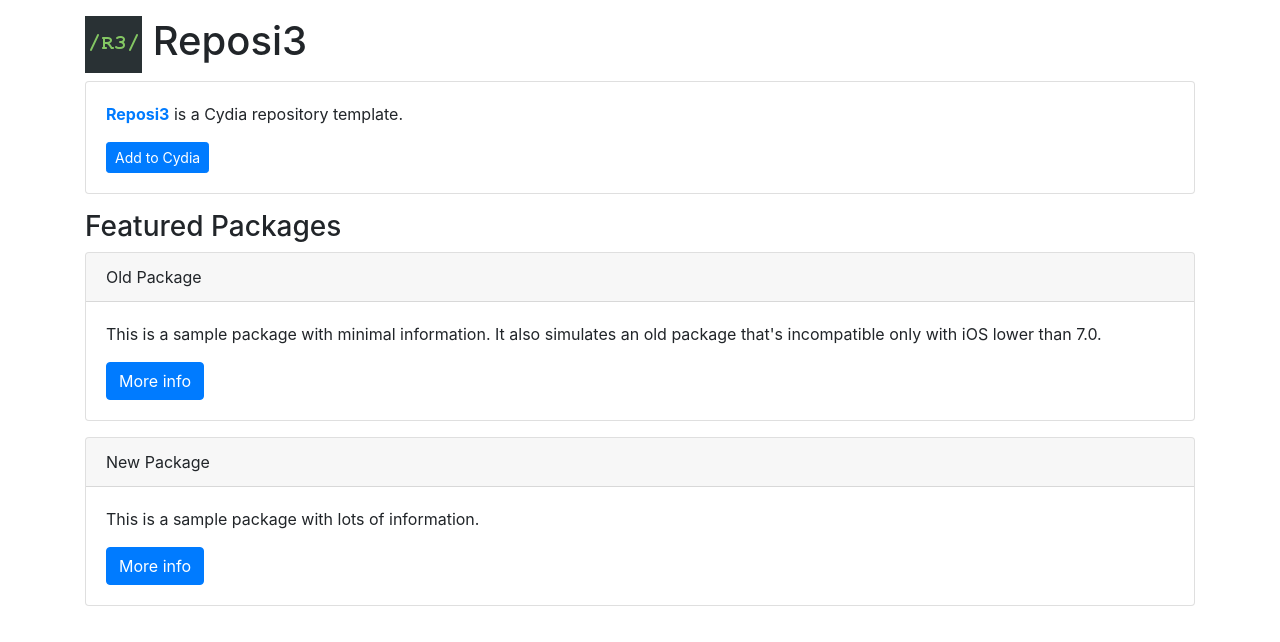
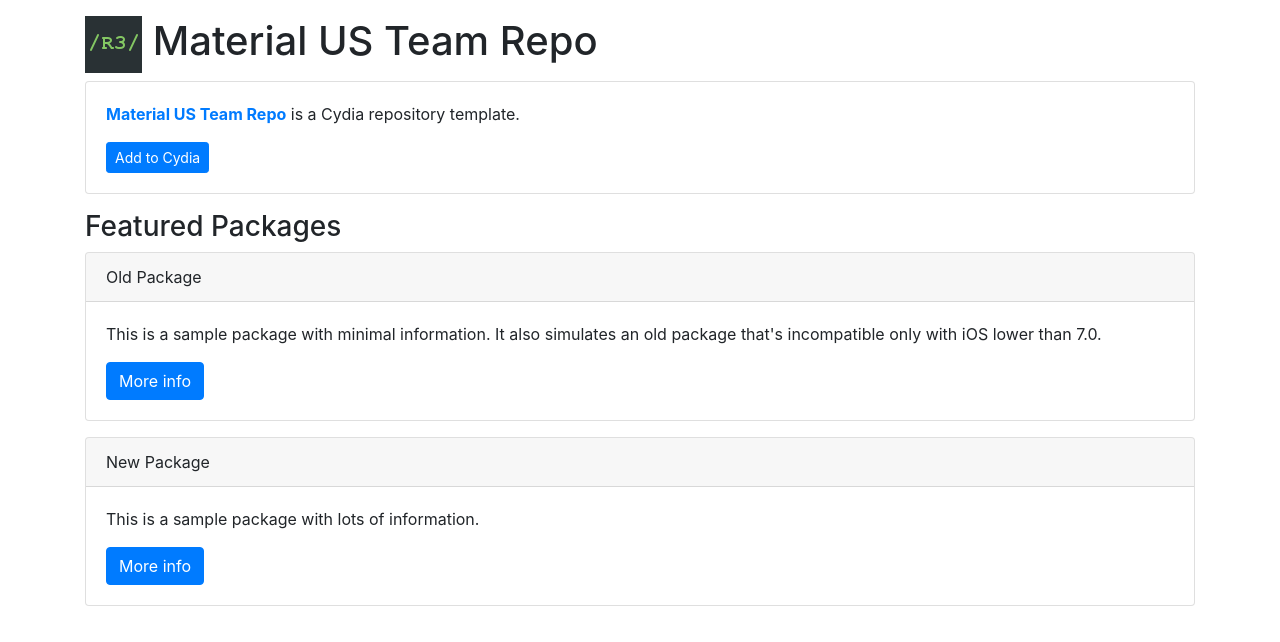
Before and after one commit to MaterialUS/MaterialUSProject, a plain HTML site: page index.html in a window 1280 px wide. Drawn offline with nearby package versions, Linux system fonts and the light colour scheme.

Commit message:
Update index.html

```diff
--- a/index.html
+++ b/index.html
@@ -11,13 +11,13 @@
 <body>
 
 <div class="container">
-	<h1><img src="CydiaIcon.png"> Reposi3</h1>
+	<h1><img src="CydiaIcon.png"> Material US Team Repo</h1>
 </div>
 
 <div class="container">
 	<div class="card">
 		<div class="card-body">
-			<p><span class="text-primary"><b>Reposi3</span></b> is a Cydia repository template.</p>
+			<p><span class="text-primary"><b>Material US Team Repo</span></b> is a Cydia repository template.</p>
 			<a class="btn btn-sm btn-primary" href="cydia://url/https://cydia.saurik.com/api/share#?source=https://supermamon.github.io/Reposi3/">Add to Cydia</a>
 		</div>
 	</div>
```
